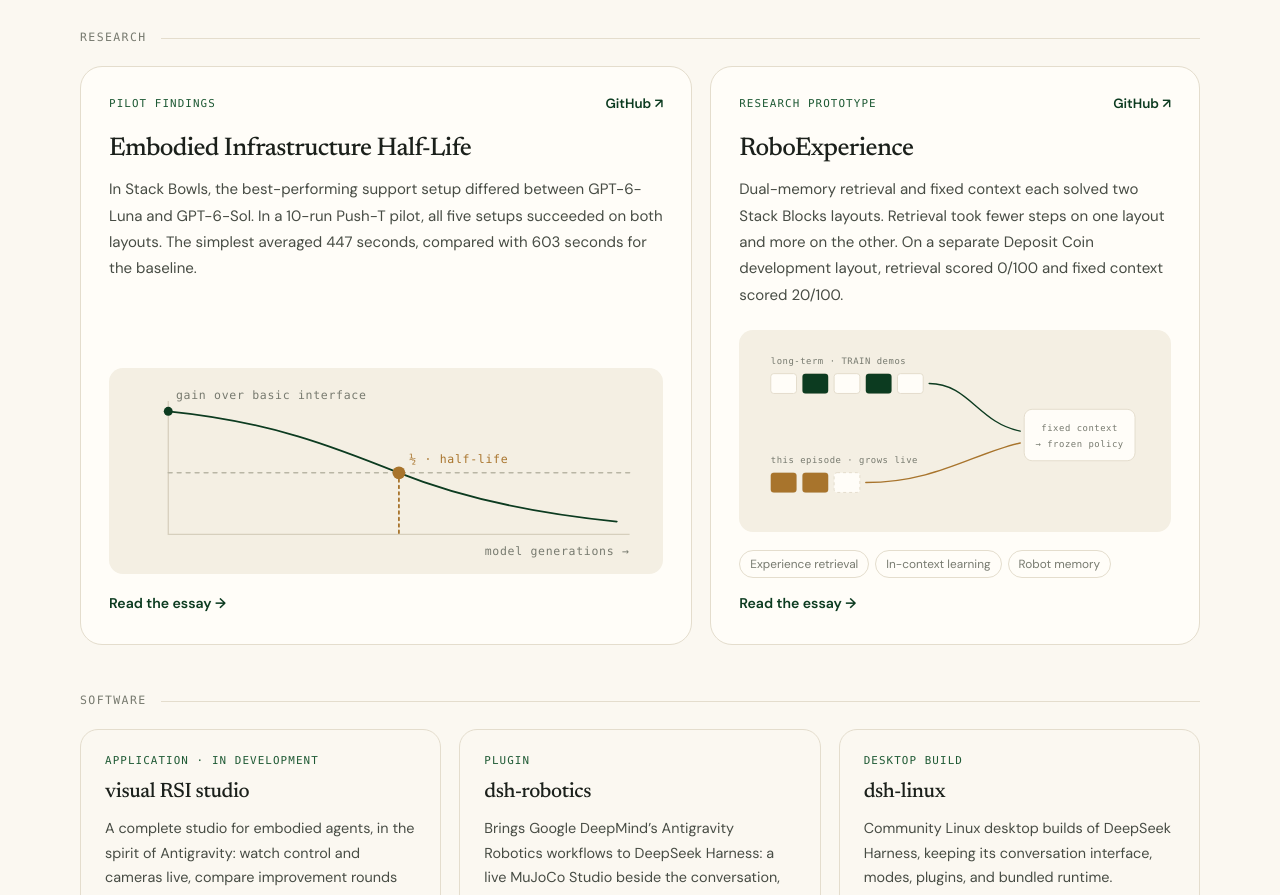
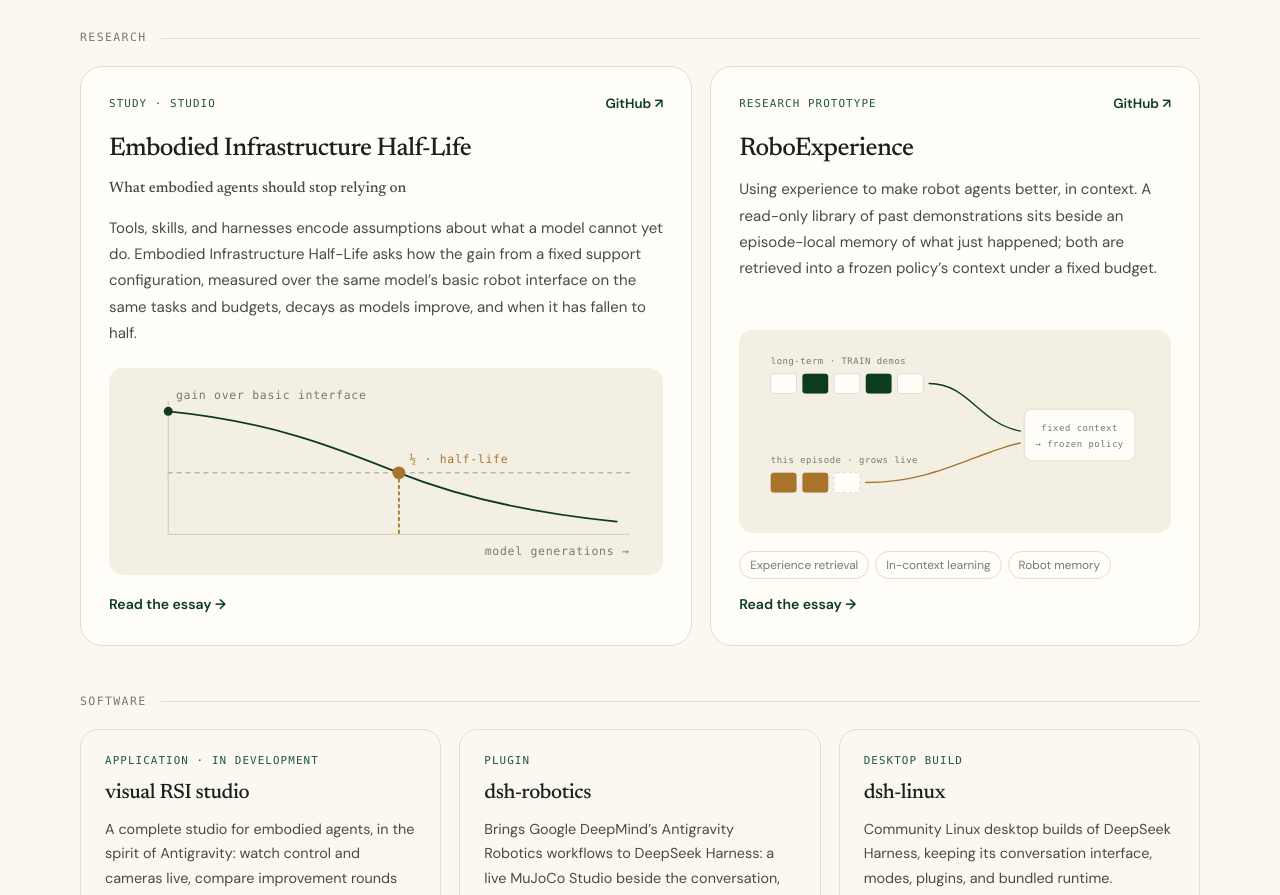
Before and after one commit to zhanxch/zhanxch.github.io, a plain HTML site: page index.html in a window 1280 px wide. Shown: the part 2945-3840 px from the top of the page. Drawn offline with Linux system fonts and the light colour scheme.

Commit message:
Restore project copy with the two requested cuts

```diff
--- a/index.html
+++ b/index.html
@@ -225,9 +225,10 @@
       <p class="subhead reveal">Research</p>
       <div class="projects">
         <article class="project project-featured reveal" aria-labelledby="halflife-title">
-          <div class="project-top"><span class="project-kind">Pilot findings</span><a class="project-repo" href="https://github.com/zhanxch/embodied-infra-half-life">GitHub ↗</a></div>
+          <div class="project-top"><span class="project-kind">Study · Studio</span><a class="project-repo" href="https://github.com/zhanxch/embodied-infra-half-life">GitHub ↗</a></div>
           <h3 id="halflife-title"><a href="https://github.com/zhanxch/embodied-infra-half-life">Embodied Infrastructure Half-Life</a></h3>
-          <p>In Stack Bowls, the best-performing support setup differed between GPT-6-Luna and GPT-6-Sol. In a 10-run Push-T pilot, all five setups succeeded on both layouts. The simplest averaged 447 seconds, compared with 603 seconds for the baseline.</p>
+          <p class="project-lede">What embodied agents should stop relying on</p>
+          <p>Tools, skills, and harnesses encode assumptions about what a model cannot yet do. Embodied Infrastructure Half-Life asks how the gain from a fixed support configuration, measured over the same model’s basic robot interface on the same tasks and budgets, decays as models improve, and when it has fallen to half.</p>
           <figure class="halflife" aria-label="Schematic: the gain from fixed support declines across model generations until it reaches half">
             <svg viewBox="0 0 420 150" aria-hidden="true">
               <path d="M40 18v104h360" stroke="#d6cfbd" fill="none"/>
@@ -247,7 +248,7 @@
         <article class="project reveal" aria-labelledby="robox-title">
           <div class="project-top"><span class="project-kind">Research prototype</span><a class="project-repo" href="https://github.com/zhanxch/RoboExperience">GitHub ↗</a></div>
           <h3 id="robox-title"><a href="https://github.com/zhanxch/RoboExperience">RoboExperience</a></h3>
-          <p>Dual-memory retrieval and fixed context each solved two Stack Blocks layouts. Retrieval took fewer steps on one layout and more on the other. On a separate Deposit Coin development layout, retrieval scored 0/100 and fixed context scored 20/100.</p>
+          <p>Using experience to make robot agents better, in context. A read-only library of past demonstrations sits beside an episode-local memory of what just happened; both are retrieved into a frozen policy’s context under a fixed budget.</p>
           <figure class="halflife" aria-label="Schematic: a long-term demonstration library and an episode memory both feed a fixed-size context for a frozen policy">
             <svg viewBox="0 0 420 190" aria-hidden="true">
               <text class="fig-text" x="24" y="24">long-term · TRAIN demos</text>
```
